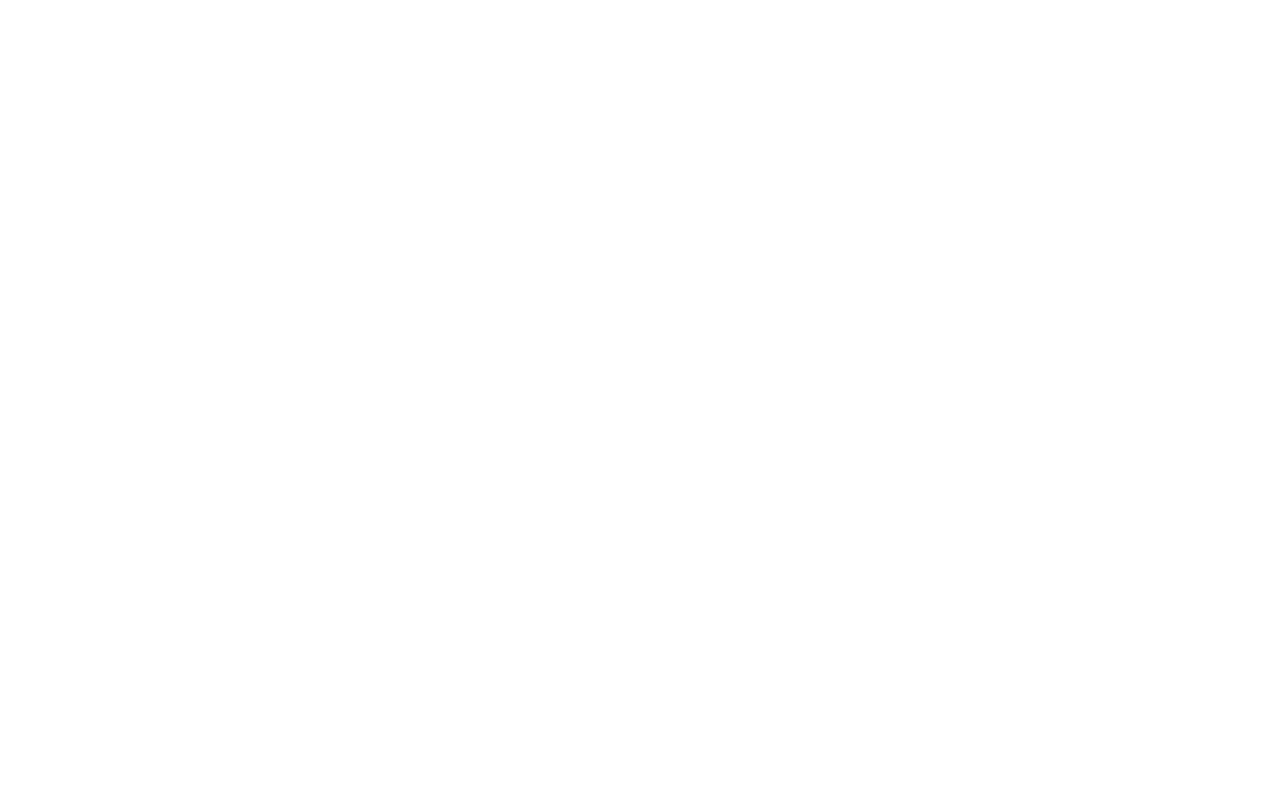
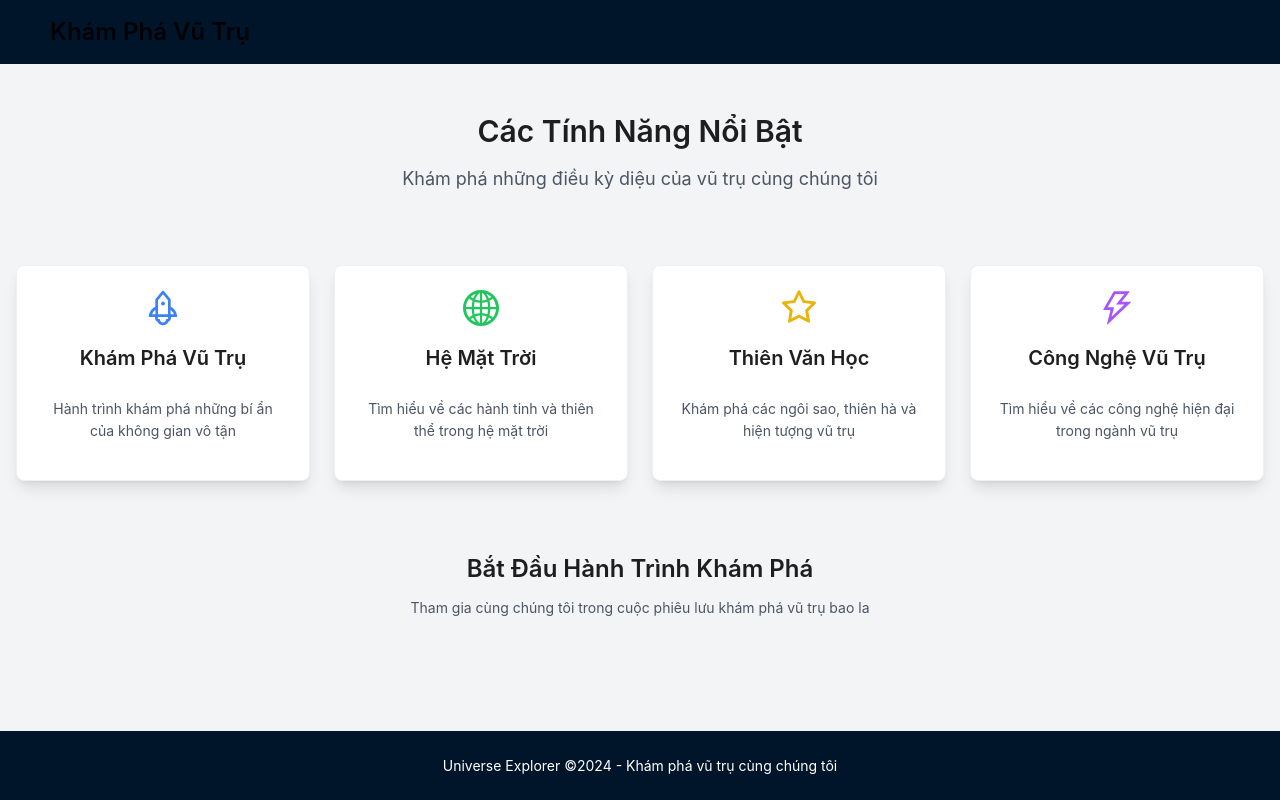
Before and after one commit to nct-stem/landing-pg, a React (Vite) app: page /features in a window 1280 px wide. Before the commit this address had no page. Built offline with nearby package versions, Linux system fonts and the light colour scheme.

Commit message:
feat: add features landing page

```diff
--- a/src/App.jsx
+++ b/src/App.jsx
@@ -1,4 +1,5 @@
 import { BrowserRouter, Routes, Route } from "react-router-dom";
+import FeaturesPage from "./pages/features/fetures";
 import HomePage from "./pages/home";
 import AboutUsPage from "./pages/about-us";
 
@@ -8,6 +9,7 @@
       <Routes>
         <Route path="/" element={<HomePage />} />
         <Route path="/about" element={<AboutUsPage />} />
+        <Route path="/features" element={<FeaturesPage />} />
       </Routes>
     </BrowserRouter>
   );
--- /dev/null
+++ b/src/pages/features/fetures.jsx
@@ -0,0 +1,103 @@
+import {
+  Layout,
+  Typography,
+  Card,
+  Row,
+  Col,
+  Space,
+} from "antd";
+import {
+  RocketOutlined,
+  GlobalOutlined,
+  StarOutlined,
+  ThunderboltOutlined,
+} from "@ant-design/icons";
+
+const { Header, Content, Footer } = Layout;
+const { Title, Paragraph } = Typography;
+
+const FeaturesPage = () => {
+  const features = [
+    {
+      icon: <RocketOutlined className="text-4xl text-blue-500" />,
+      title: "Khám Phá Vũ Trụ",
+      description: "Hành trình khám phá những bí ẩn của không gian vô tận"
+    },
+    {
+      icon: <GlobalOutlined className="text-4xl text-green-500" />,
+      title: "Hệ Mặt Trời",
+      description: "Tìm hiểu về các hành tinh và thiên thể trong hệ mặt trời"
+    },
+    {
+      icon: <StarOutlined className="text-4xl text-yellow-500" />,
+      title: "Thiên Văn Học",
+      description: "Khám phá các ngôi sao, thiên hà và hiện tượng vũ trụ"
+    },
+    {
+      icon: <ThunderboltOutlined className="text-4xl text-purple-500" />,
+      title: "Công Nghệ Vũ Trụ",
+      description: "Tìm hiểu về các công nghệ hiện đại trong ngành vũ trụ"
+    }
+  ];
+
+  return (
+    <Layout className="min-h-screen bg-gray-100">
+      <Header className="bg-[#001529]">
+        <div className="container mx-auto">
+          <Title level={3} className="text-white m-0 py-4">
+            Khám Phá Vũ Trụ
+          </Title>
+        </div>
+      </Header>
+
+      <Content className="container mx-auto py-12">
+        <Space direction="vertical" size="large" className="w-full">
+          <div className="text-center mb-12">
+            <Title level={2} className="text-blue-800">
+              Các Tính Năng Nổi Bật
+            </Title>
+            <Paragraph className="text-gray-600 text-lg">
+              Khám phá những điều kỳ diệu của vũ trụ cùng chúng tôi
+            </Paragraph>
+          </div>
+
+          <Row gutter={[24, 24]} className="px-4">
+            {features.map((feature, index) => (
+              <Col xs={24} sm={12} lg={6} key={index}>
+                <Card
+                  hoverable
+                  className="text-center h-full shadow-lg transition-all duration-300 hover:shadow-xl"
+                >
+                  <Space direction="vertical" size="middle" className="w-full">
+                    {feature.icon}
+                    <Title level={4} className="m-0">
+                      {feature.title}
+                    </Title>
+                    <Paragraph className="text-gray-600 mb-0">
+                      {feature.description}
+                    </Paragraph>
+                  </Space>
+                </Card>
+              </Col>
+            ))}
+          </Row>
+
+          <div className="text-center mt-12">
+            <Title level={3} className="text-blue-800">
+              Bắt Đầu Hành Trình Khám Phá
+            </Title>
+            <Paragraph className="text-gray-600">
+              Tham gia cùng chúng tôi trong cuộc phiêu lưu khám phá vũ trụ bao la
+            </Paragraph>
+          </div>
+        </Space>
+      </Content>
+
+      <Footer className="text-center bg-[#001529] text-white">
+        Universe Explorer ©{new Date().getFullYear()} - Khám phá vũ trụ cùng chúng tôi
+      </Footer>
+    </Layout>
+  );
+};
+
+export default FeaturesPage;
```
